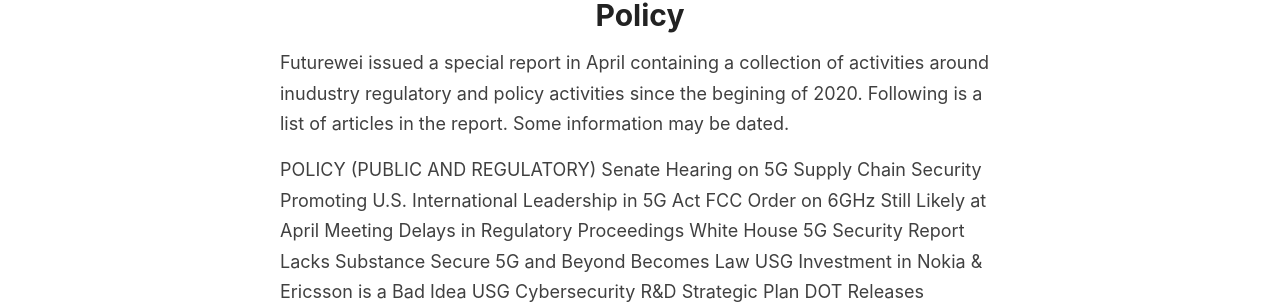
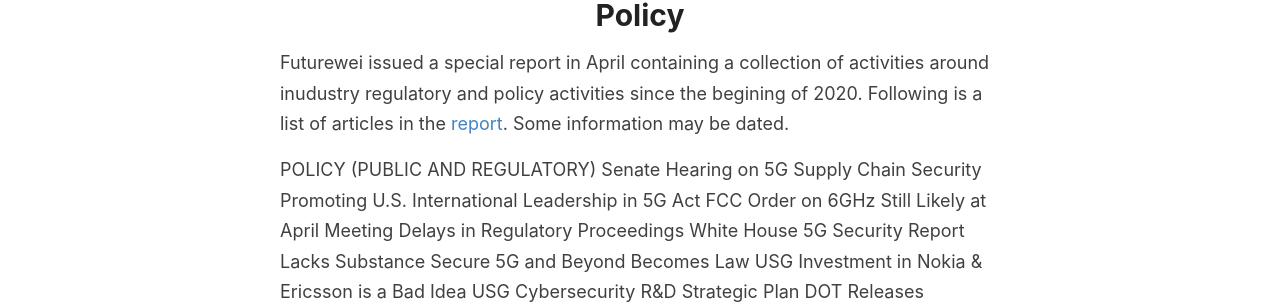
Before and after one commit to MarketInsights/AI, a Jekyll site: the page built from _posts/2020-05-7-Regulatory-Policy-Updates.md, in a window 1280 px wide. Shown: the part 493-800 px from the top of the page. Built offline with Jekyll 4.4.1, drawn with Linux system fonts in a browser that asks for light colours; part of the change alters nothing that is shown.

```diff
--- a/_posts/2020-05-7-Regulatory-Policy-Updates.md
+++ b/_posts/2020-05-7-Regulatory-Policy-Updates.md
@@ -6,7 +6,7 @@ categories: Regulatory
 
 # Special Market Insight Report, Regulatory & Policy
 
-Futurewei issued a special report in April containing a collection of activities around inudustry regulatory and policy activities since the begining of 2020. Following is a list of articles in the report. Some information may be dated.
+Futurewei issued a special report in April containing a collection of activities around inudustry regulatory and policy activities since the begining of 2020. Following is a list of articles in the [report](_posts/Market-Insights-SE1-March2020.pdf). Some information may be dated.
 
 POLICY (PUBLIC AND REGULATORY)
 Senate Hearing on 5G Supply Chain Security
```
